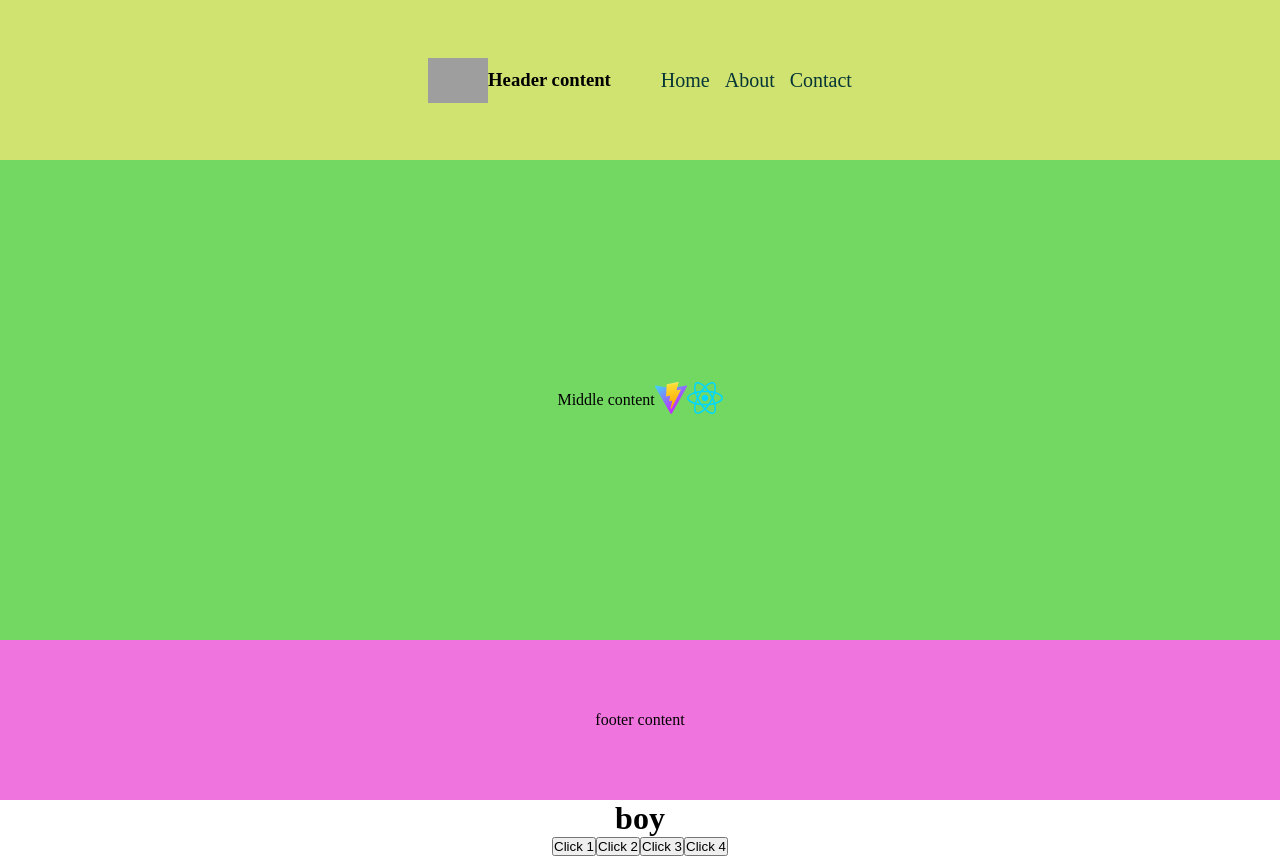
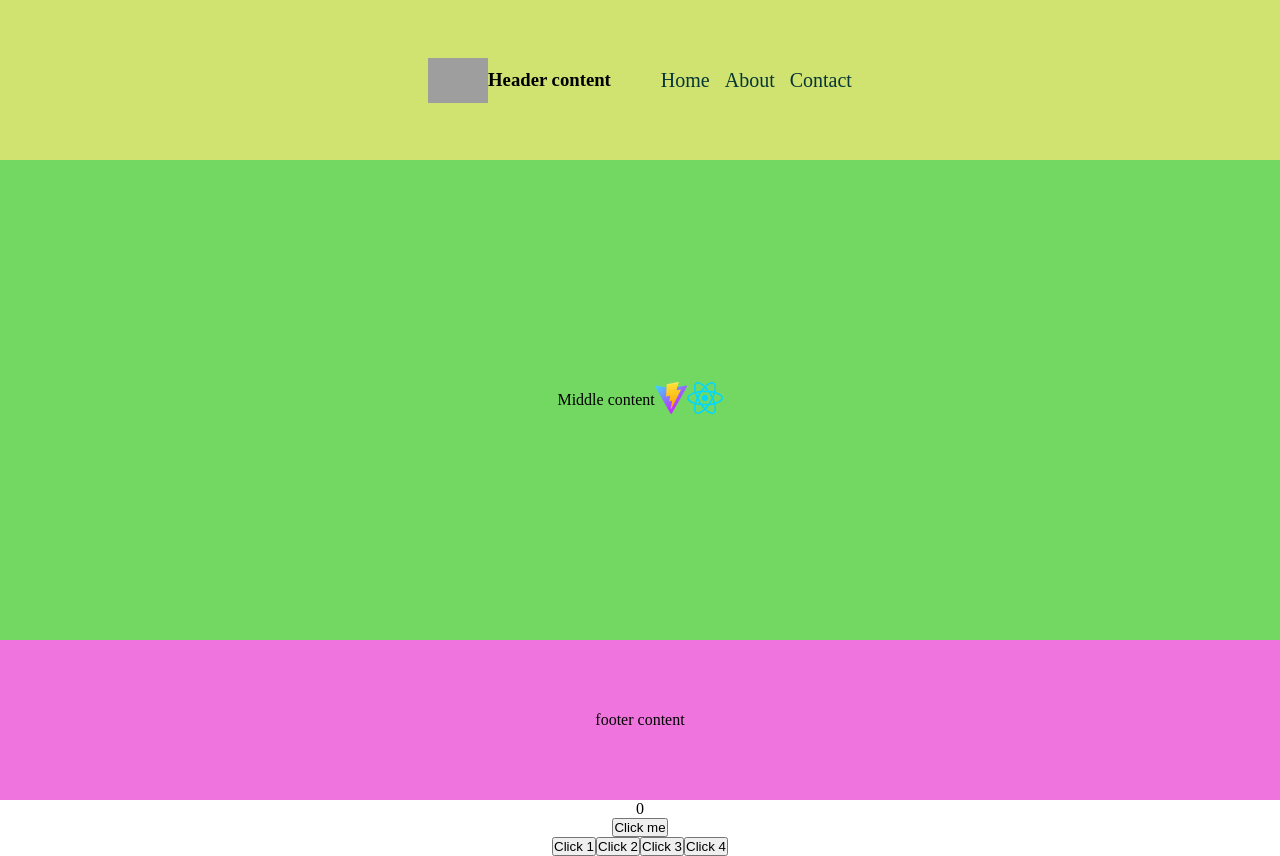
Before and after one commit to Bhanuka10/react-learning, a React (Vite) app in the folder frst_project/: page / in a window 1280 px wide. Built offline with nearby package versions, Linux system fonts and the light colour scheme; grey boxes are pictures that could not be loaded.

Commit message:
upate on countting

```diff
--- a/frst_project/src/App.jsx
+++ b/frst_project/src/App.jsx
@@ -1,15 +1,19 @@
-import Bodycontent from "./components/Bodycontent/Bodycontent"
-import Footercontent from "./components/Footercontent/Footercontent"
-import Headcontent from "./components/Headcontent/Headcontent"
-
+import { useState } from "react";
+import Bodycontent from "./components/Bodycontent/Bodycontent";
+import Footercontent from "./components/Footercontent/Footercontent";
+import Headcontent from "./components/Headcontent/Headcontent";
 
 function App() {
-  function helo1(){
-    console.log("Hellow 1");
+  const [a, setA] = useState(0); // ✅ using state
+
+  function helo1() {
+    console.log("Hello 1");
   }
-  let data = "girl";
 
-
+  const btnclick = () => {
+    console.log("Button clicked");
+    setA(a + 1); // ✅ updating state
+  };
 
   return (
     <>
@@ -18,21 +22,20 @@ function App() {
         <Bodycontent />
         <Footercontent />
       </div>
+
       <div>
-    {data == "gi"?
-    <h1>girl</h1>:<h1>boy</h1>}
+        <p>{a}</p> {/* ✅ now this will re-render when updated */}
+        <button onClick={btnclick}>Click me</button>
       </div>
+
       <div>
         <button onClick={helo1}>Click 1</button>
         <button>Click 2</button>
         <button>Click 3</button>
         <button>Click 4</button>
       </div>
-
-
     </>
-    )
-
+  );
 }
 
-export default App
+export default App;
```
Lines whose indentation alone changed are shown as unchanged.
